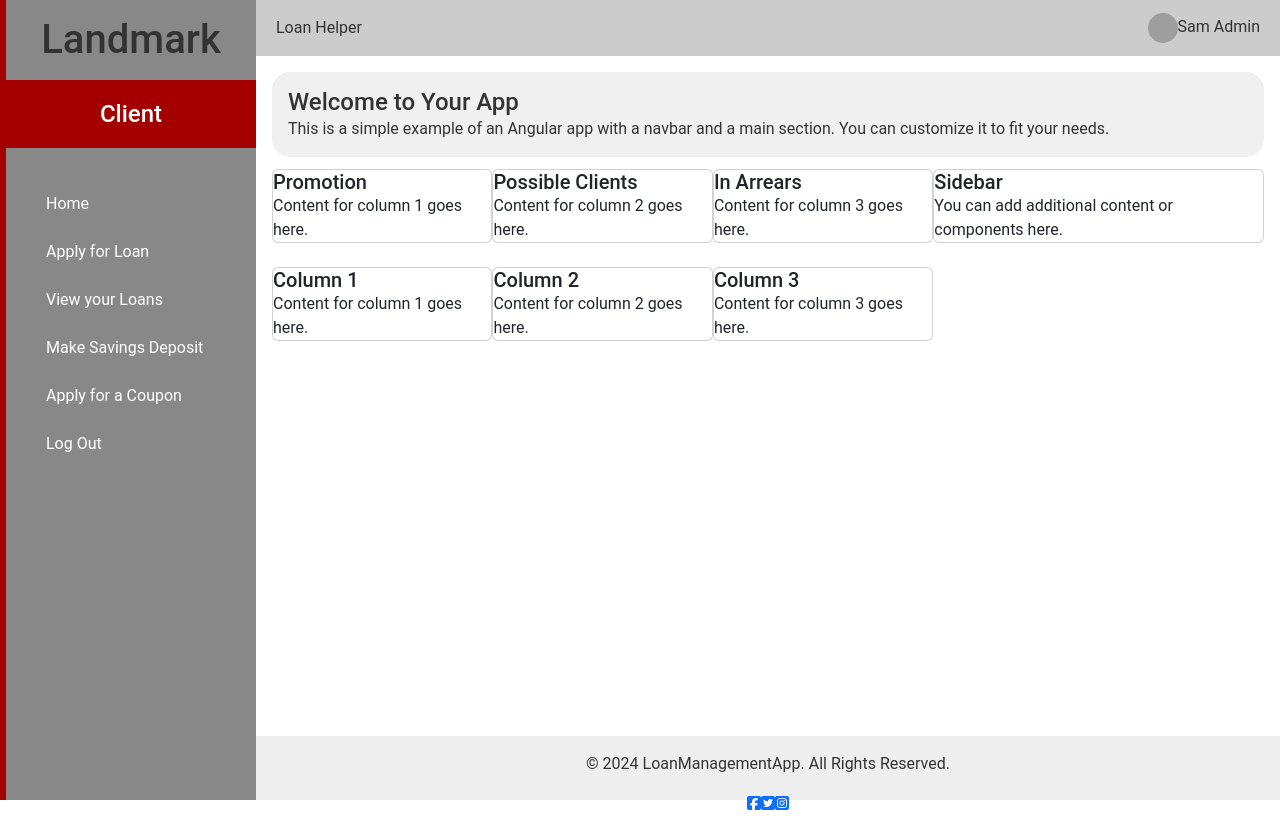
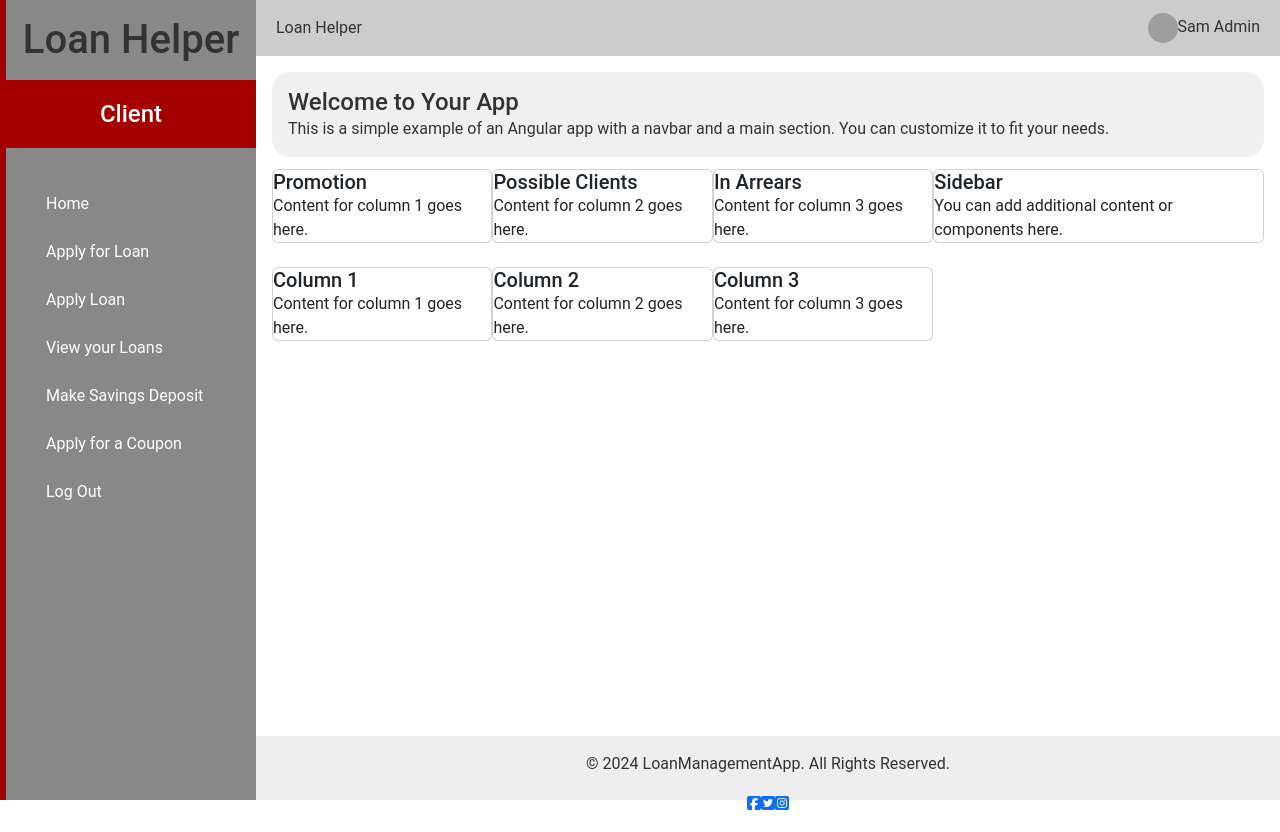
Before and after one commit to erotufelixpascal/LoanManagementSystem, an Angular app: page /client/home-page in a window 1280 px wide. Built offline with nearby package versions, Linux system fonts and the light colour scheme; grey boxes are pictures that could not be loaded.

Commit message:
added urls configs

```diff
--- a/src/app/Client/clienthome-page/clienthome-page.component.html
+++ b/src/app/Client/clienthome-page/clienthome-page.component.html
@@ -10,7 +10,7 @@
     <aside class="sidebar">
         <!-- Sidebar content -->
         <div class="logotxt">
-            <h1>Landmark</h1>
+            <h1>Loan Helper</h1>
         </div>
         <div class="sidebarTitleAdmin">
             Client
@@ -18,24 +18,13 @@
         <nav class="sidebar-nav">
             <!-- Navigation items -->
             <ul>
-                <li class="nav-item">
-                    <a class="nav-link" (click)="goToChildRoute('/client/home-page')">Home</a>
-                  </li>
-                  <li class="nav-item">
-                    <a class="nav-link" (click)="goToChildRoute('/client/loan-application')">Apply for Loan</a>
-                  </li>
-                  <li class="nav-item">
-                    <a class="nav-link" (click)="goToChildRoute('/client/loan-application')">View your Loans</a>
-                  </li>
-                  <li class="nav-item">
-                    <a class="nav-link" (click)="goToChildRoute('/client/loan-application')">Make Savings Deposit</a>
-                  </li>
-                  <li class="nav-item">
-                    <a class="nav-link" (click)="goToChildRoute('/client/loan-application')">Apply for a Coupon</a>
-                  </li>
-                  <li class="nav-item">
-                    <a class="nav-link" (click)="goToChildRoute('/client/loan-application')">Log Out</a>
-                </li>
+                <li><a  (click)="goToChildRoute('/client/home-page')">Home</a></li>
+                <li><a (click)="goToChildRoute('/client/loan-application')">Apply for Loan</a></li>
+                <li><a href="/client/loan-application">Apply Loan</a></li>
+                <li><a  (click)="goToChildRoute('/client/loan-application')">View your Loans</a></li>
+                <li><a  (click)="goToChildRoute('/client/loan-application')">Make Savings Deposit</a></li>
+                <li><a  (click)="goToChildRoute('/client/loan-application')">Apply for a Coupon</a></li>
+                <li><a  (click)="goToChildRoute('/client/loan-application')">Log Out</a></li>
                 <!-- Add more nav items as needed -->
             </ul>
         </nav>
--- a/src/app/Client/loan-application/loan-application.component.ts
+++ b/src/app/Client/loan-application/loan-application.component.ts
@@ -3,8 +3,6 @@ import { Router } from '@angular/router';
 
 @Component({
   selector: 'app-loan-application',
-  standalone: true,
-  imports: [],
   templateUrl: './loan-application.component.html',
   styleUrl: './loan-application.component.scss'
 })
```
